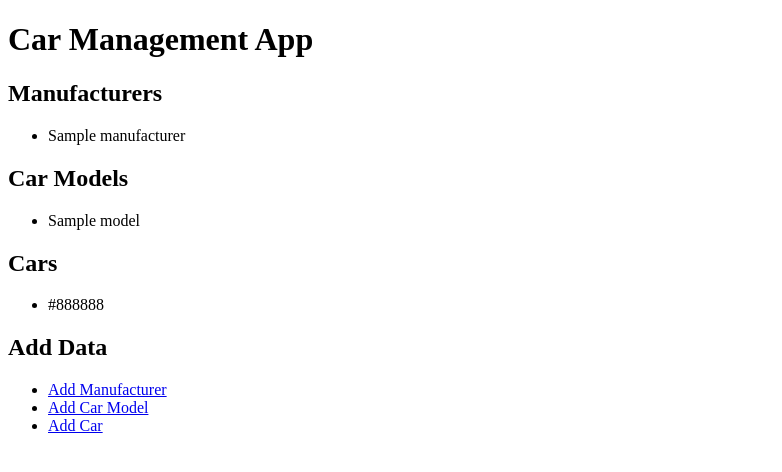
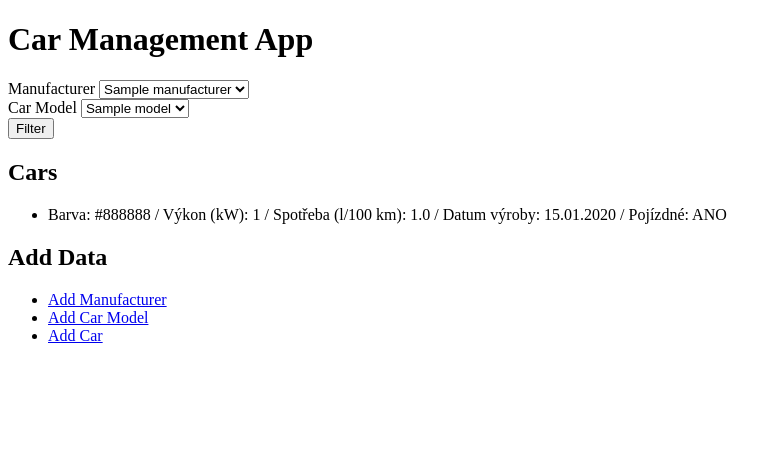
Before and after one commit to DanielBruz/Cars, a Flask app: template templates/index.html in a window 1280 px wide. Shown: the top 472 px of the page, without its empty margins (0-782 px from the left). Run offline with Flask 3, Linux system fonts and the light colour scheme; the template is opened without the code that fills it: values that come from a table or form of the project are taken from there, others are empty; tables that the repository leaves empty hold one stand-in row (values such as "Sample post").

Commit message:
formulare

```diff
--- a/app.py
+++ b/app.py
@@ -2,11 +2,12 @@ from flask import Flask, render_template, request, redirect, url_for, flash
 from flask_sqlalchemy import SQLAlchemy
 from flask_restful import Api, Resource
 from flask_wtf import FlaskForm
-from wtforms import StringField, IntegerField, SelectField
+from wtforms import StringField, IntegerField, SelectField, BooleanField
 from wtforms.validators import DataRequired
 import json
 
 app = Flask(__name__)
+app.config['SECRET_KEY'] = 'Se\xb1z\x9bD_\xdc\xd3\xc2|\x7f|\xf0\x83Yw\xe2\xf7%=\xf0\xe5'
 app.config['SQLALCHEMY_DATABASE_URI'] = 'postgresql://postgres:admin@localhost:5432/carsdb'
 db = SQLAlchemy(app)
 api = Api(app)
@@ -56,7 +57,8 @@ class CarModelForm(FlaskForm):
     category = StringField('Category')
     price_range = StringField('Price Range')
     release_year = IntegerField('Release Year')
-    is_active = SelectField('Is Active', choices=[(True, 'Yes'), (False, 'No')])
+    is_active = BooleanField('Is Active')
+    manufacturer = SelectField('Manufacturer', coerce=int, validators=[DataRequired()])
 
 
 class CarForm(FlaskForm):
@@ -64,7 +66,18 @@ class CarForm(FlaskForm):
     horsepower = IntegerField('Horsepower')
     consumption = IntegerField('Consumption')
     manufacture_date = StringField('Manufacture Date')
-    is_drivable = SelectField('Is Drivable', choices=[(True, 'Yes'), (False, 'No')])
+    is_drivable = BooleanField('Is Drivable')
+    car_model = SelectField('Car Model', coerce=int, validators=[DataRequired()])
+
+
+class CarFilterForm(FlaskForm):
+    manufacturer = SelectField('Manufacturer', coerce=int)
+    car_model = SelectField('Car Model', coerce=int)
+
+    def __init__(self, *args, **kwargs):
+        super(CarFilterForm, self).__init__(*args, **kwargs)
+        self.manufacturer.choices = [(manufacturer.id, manufacturer.name) for manufacturer in Manufacturer.query.all()]
+        self.car_model.choices = [(car_model.id, car_model.name) for car_model in CarModel.query.all()]
 
 
 # API Resources
@@ -79,6 +92,13 @@ class ManufacturerResource(Resource):
 
     def delete(self, manufacturer_id):
         manufacturer = Manufacturer.query.get(manufacturer_id)
+        if manufacturer:
+            db.session.delete(manufacturer)
+            db.session.commit()
+            flash('Manufacturer deleted successfully', 'success')
+        else:
+            flash('Manufacturer not found', 'danger')
+        return redirect(url_for('index'))
         # Kód pro smazání dat
 
 
@@ -115,15 +135,37 @@ api.add_resource(ManufacturerResource, '/api/manufacturer/<int:manufacturer_id>'
 api.add_resource(CarModelResource, '/api/model/<int:model_id>')
 api.add_resource(CarResource, '/api/car/<int:car_id>')
 
+# Hlavní stránka pro zobrazení dat
+from sqlalchemy import or_, and_
 
-# Hlavní stránka pro zobrazení dat
-@app.route('/')
+
+@app.route('/', methods=['GET', 'POST'])
 def index():
     manufacturers = Manufacturer.query.all()
     car_models = CarModel.query.all()
     cars = Car.query.all()
+
+    form = CarFilterForm()
+
+    if form.validate_on_submit():
+        manufacturer_id = form.manufacturer.data
+        car_model_id = form.car_model.data
+
+        if manufacturer_id and car_model_id:
+            cars = Car.query.join(CarModel).filter(
+                and_(Car.model_id == car_model_id, CarModel.manufacturer_id == manufacturer_id)
+            ).all()
+        elif manufacturer_id:
+            cars = Car.query.join(CarModel).filter(
+                CarModel.manufacturer_id == manufacturer_id
+            ).all()
+        elif car_model_id:
+            cars = Car.query.filter_by(model_id=car_model_id).all()
+        else:
+            cars = Car.query.all()
+
     return render_template('index.html', manufacturers=manufacturers,
-                           car_models=car_models, cars=cars)
+                           car_models=car_models, cars=cars, form=form)
 
 
 # Přidání/úprava výrobce
@@ -131,8 +173,11 @@ def index():
 def add_manufacturer():
     form = ManufacturerForm()
     if form.validate_on_submit():
-        manufacturer = Manufacturer(name=form.name.data, street=form.street.data, city=form.city.data,
-                                    zip_code=form.zip_code.data, country=form.country.data)
+        manufacturer = Manufacturer(name=form.name.data,
+                                    street=form.street.data,
+                                    city=form.city.data,
+                                    zip_code=form.zip_code.data,
+                                    country=form.country.data)
         db.session.add(manufacturer)
         db.session.commit()
         return redirect(url_for('index'))
@@ -143,60 +188,44 @@ def add_manufacturer():
 @app.route('/add_model', methods=['GET', 'POST'])
 def add_model():
     form = CarModelForm()
+
+    manufacturers = Manufacturer.query.all()  # Získání seznamu výrobců pro formulář
+    # Nastavení výběru výrobce:
+    form.manufacturer.choices = [(manufacturer.id, manufacturer.name) for manufacturer in manufacturers]
+
     if form.validate_on_submit():
-        car_model = CarModel(name=form.name.data, category=form.category.data, price_range=form.price_range.data,
-                             release_year=form.release_year.data, is_active=form.is_active.data)
+        car_model = CarModel(manufacturer_id=form.manufacturer.data,  # Přiřazení id výrobce
+                             name=form.name.data,
+                             category=form.category.data,
+                             price_range=form.price_range.data,
+                             release_year=form.release_year.data,
+                             is_active=form.is_active.data)
         db.session.add(car_model)
         db.session.commit()
         return redirect(url_for('index'))
-    return render_template('add_model.html', form=form)
+    # Předání seznamu výrobců do šablony
+    return render_template('add_model.html', form=form, manufacturers=manufacturers)
 
 
 # Přidání/úprava automobilu
 @app.route('/add_car', methods=['GET', 'POST'])
 def add_car():
     form = CarForm()
+
+    car_models = CarModel.query.all()
+    form.car_model.choices = [(car_model.id, car_model.name) for car_model in car_models]
+
     if form.validate_on_submit():
-        car = Car(color=form.color.data, horsepower=form.horsepower.data, consumption=form.consumption.data,
-                  manufacture_date=form.manufacture_date.data, is_drivable=form.is_drivable.data)
+        car = Car(model_id=form.car_model.data,
+                  color=form.color.data,
+                  horsepower=form.horsepower.data,
+                  consumption=form.consumption.data,
+                  manufacture_date=form.manufacture_date.data,
+                  is_drivable=form.is_drivable.data)
         db.session.add(car)
         db.session.commit()
         return redirect(url_for('index'))
-    return render_template('add_car.html', form=form)
-
-
-#    def add_cars():
-#        manufacturers = Manufacturer.query.all()
-#        car_models = CarModel.query.all()
-#
-#        if request.method == 'POST':
-#            manufacturer_id = int(request.form.get('manufacturer'))
-#            model_id = int(request.form.get('model'))
-#
-#            manufacturer = Manufacturer.query.get(manufacturer_id)
-#            car_model = CarModel.query.get(model_id)
-#
-#            if not manufacturer or not car_model:
-#                flash('Invalid manufacturer or car model selected.', 'error')
-#            else:
-#                file = request.files['car_data']
-#                if file and file.filename.endswith('.json'):
-#                    try:
-#                        cars_data = json.load(file)
-#                        for car_data in cars_data:
-#                            car = Car(model_id=model_id, color=car_data['color'], horsepower=car_data['horsepower'],
-#                                      consumption=car_data['consumption'],
-#                                      manufacture_date=car_data['manufacture_date'],
-#                                      is_drivable=car_data['is_drivable'])
-#                            db.session.add(car)
-#                        db.session.commit()
-#                        return redirect(url_for('index'))
-#                    except json.JSONDecodeError:
-#                        flash('Invalid JSON file format.', 'error')
-#                else:
-#                    flash('Please upload a valid JSON file.', 'error')
-#
-#        return render_template('add_cars.html', manufacturers=manufacturers, car_models=car_models)
+    return render_template('add_car.html', form=form, car_models=car_models)
 
 
 if __name__ == '__main__':
--- a/templates/add_car.html
+++ b/templates/add_car.html
@@ -7,6 +7,9 @@
     <h1>Add Car</h1>
     <form method="POST" action="{{ url_for('add_car') }}">
         {{ form.hidden_tag() }}
+        <div>
+            {{ form.car_model.label }} {{ form.car_model() }}
+        </div>
         <div>
             {{ form.color.label }} {{ form.color() }}
         </div>
--- a/templates/add_model.html
+++ b/templates/add_model.html
@@ -23,6 +23,9 @@
             {{ form.is_active.label }} {{ form.is_active() }}
         </div>
         <div>
+            {{ form.manufacturer.label }} {{ form.manufacturer() }}
+        </div>
+        <div>
             <button type="submit">Add Car Model</button>
         </div>
     </form>
--- a/templates/index.html
+++ b/templates/index.html
@@ -5,25 +5,30 @@
 </head>
 <body>
     <h1>Car Management App</h1>
-
-    <h2>Manufacturers</h2>
-    <ul>
-        {% for manufacturer in manufacturers %}
-            <li>{{ manufacturer.name }}</li>
-        {% endfor %}
-    </ul>
-
-    <h2>Car Models</h2>
-    <ul>
-        {% for car_model in car_models %}
-            <li>{{ car_model.name }}</li>
-        {% endfor %}
-    </ul>
+    <form method="POST" action="{{ url_for('index') }}">
+        {{ form.hidden_tag() }}
+        <div>
+            {{ form.manufacturer.label }} {{ form.manufacturer() }}
+        </div>
+        <div>
+            {{ form.car_model.label }} {{ form.car_model() }}
+        </div>
+        <button type="submit">Filter</button>
+    </form>
 
     <h2>Cars</h2>
     <ul>
         {% for car in cars %}
-            <li>{{ car.color }} {{ car.model.name }}</li>
+            <li>Barva: {{ car.color }}
+                 / Výkon (kW): {{ car.horsepower }}
+                 / Spotřeba (l/100 km): {{ car.consumption }}
+                 / Datum výroby: {{ car.manufacture_date.strftime('%d.%m.%Y') }}
+                {% if car.is_drivable %}
+                    / Pojízdné: ANO
+                {% else %}
+                    / Pojízdné: NE
+                {% endif %}
+            </li>
         {% endfor %}
     </ul>
 
@@ -32,7 +37,6 @@
         <li><a href="{{ url_for('add_manufacturer') }}">Add Manufacturer</a></li>
         <li><a href="{{ url_for('add_model') }}">Add Car Model</a></li>
         <li><a href="{{ url_for('add_car') }}">Add Car</a></li>
-<!-- <li><a href="{{ url_for('add_cars') }}">Add Cars from JSON</a></li> -->
     </ul>
 </body>
 </html>
```
